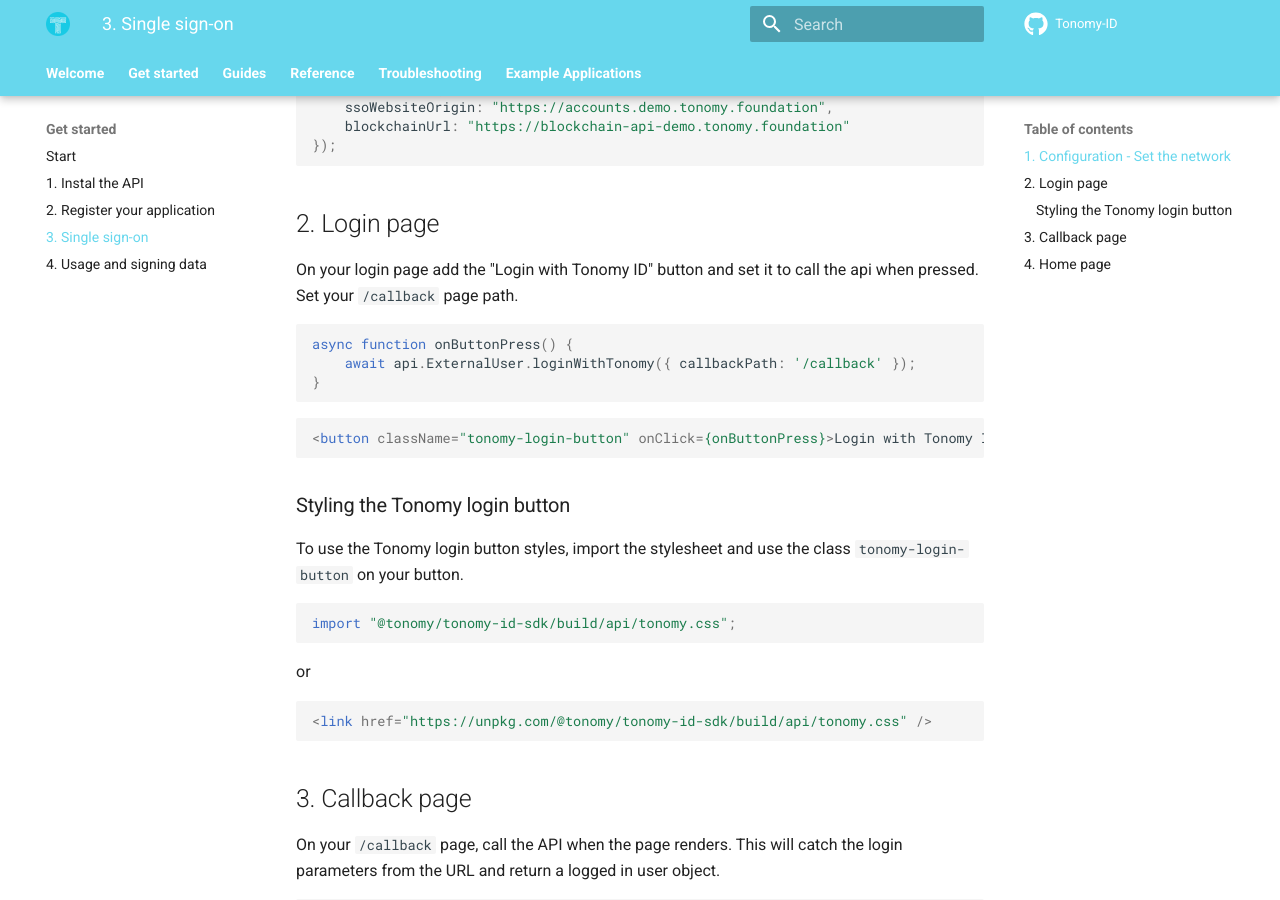
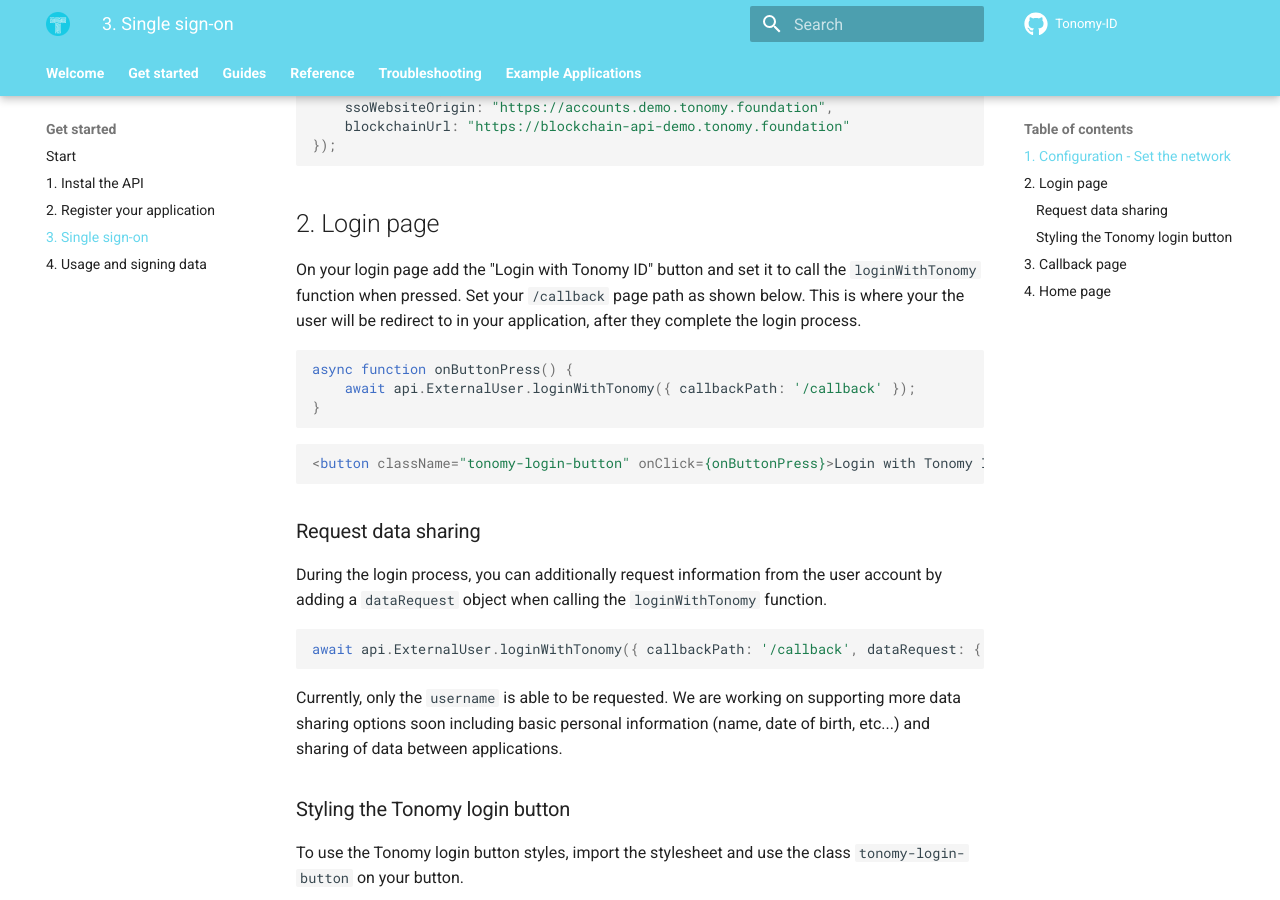
Before and after one commit to Tonomy-Foundation/Tonomy-ID-SDK, an MkDocs documentation site: the page built from docs/start/single-sign-on.md, in a window 1280 px wide and 900 px high, scrolled down 523 px. Built offline with MkDocs 1.6.1 and Material for MkDocs 9.7.7, drawn with Linux system fonts in a browser that asks for light colours; comment, search, counter and statistics services are not loaded.

Commit message:
docs: dataRequest during login

````diff
--- a/docs/start/single-sign-on.md
+++ b/docs/start/single-sign-on.md
@@ -22,7 +22,7 @@
 
 ## 2. Login page
 
-On your login page add the "Login with Tonomy ID" button and set it to call the api when pressed. Set your `/callback` page path.
+On your login page add the "Login with Tonomy ID" button and set it to call the `loginWithTonomy` function when pressed. Set your `/callback` page path as shown below. This is where your  the user will be redirect to in your application, after they complete the login process.
 
 ```typescript
 async function onButtonPress() {
@@ -33,6 +33,16 @@
 ```html
 <button className="tonomy-login-button" onClick={onButtonPress}>Login with Tonomy ID</button>
 ```
+
+### Request data sharing
+
+During the login process, you can additionally request information from the user account by adding a `dataRequest` object when calling the `loginWithTonomy` function.
+
+```typescript
+await api.ExternalUser.loginWithTonomy({ callbackPath: '/callback', dataRequest: { username: true } });
+```
+
+Currently, only the `username` is able to be requested. We are working on supporting more data sharing options soon including basic personal information (name, date of birth, etc...) and sharing of data between applications.
 
 ### Styling the Tonomy login button
 
````
